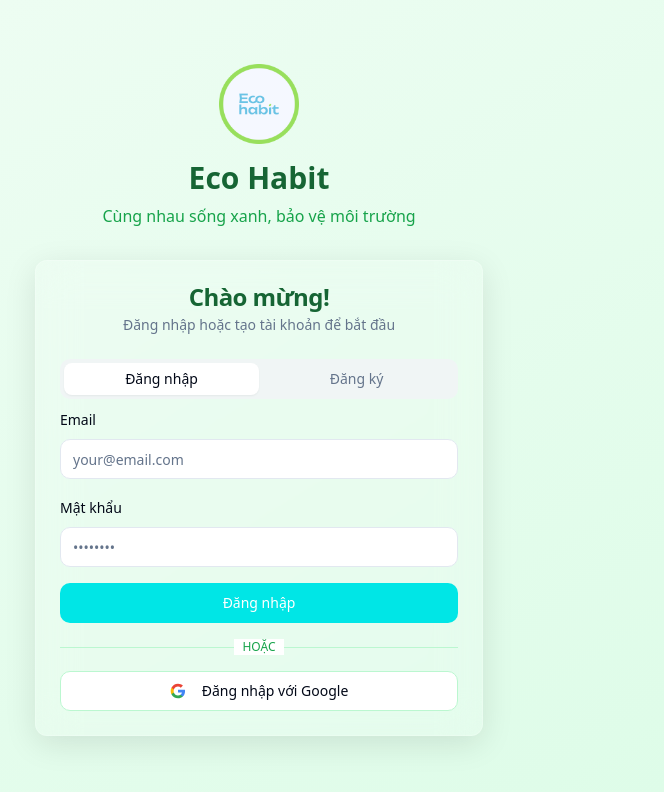
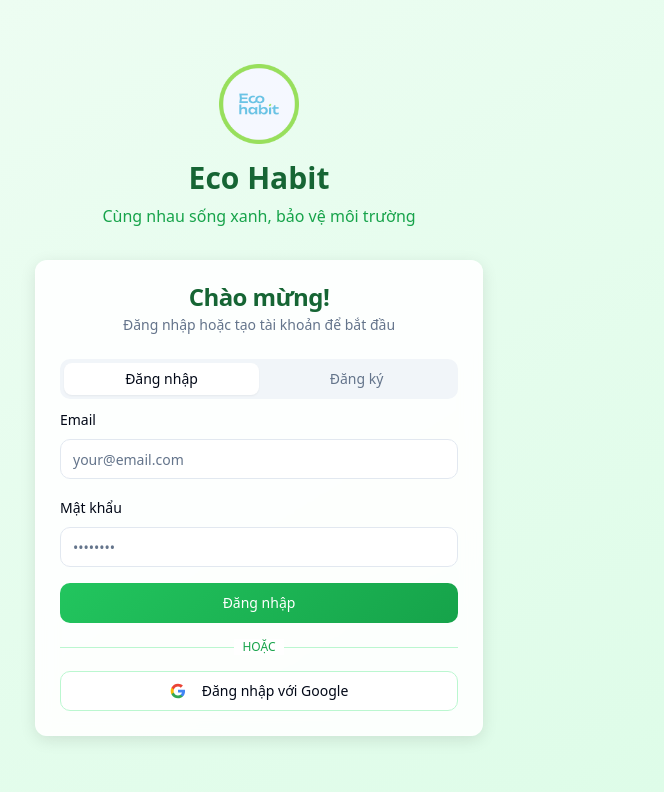
Before and after one commit to Chunhai437/eco-streak-grow, a React (Vite) app: page /auth in a window 1280 px wide. Shown: the top 792 px of the page, without its empty margins (381-1045 px from the left). Built offline with nearby package versions, Linux system fonts and the light colour scheme.

Commit message:
Revert color changes
Reverts all color changes to the original design.

```diff
--- a/src/components/Footer.tsx
+++ b/src/components/Footer.tsx
@@ -1,3 +1,4 @@
+
 import React from "react";
 import { Facebook, Instagram } from "lucide-react";
 import logo from "../assets/avt.png";
--- a/src/components/Header.tsx
+++ b/src/components/Header.tsx
@@ -1,3 +1,4 @@
+
 import React, { useState } from "react";
 import { Link, useLocation } from "react-router-dom";
 import { useAuth } from "@/contexts/AuthContext";
@@ -40,14 +41,11 @@ const Header = () => {
   ];
 
   return (
-    <header className="glass-effect border-b border-white/20 sticky top-0 z-50">
+    <header className="bg-white/90 backdrop-blur-md border-b border-gray-200 sticky top-0 z-50 shadow-sm">
       <div className="container mx-auto px-6">
         <div className="flex items-center justify-between h-20">
           {/* Logo */}
           <Link to="/" className="flex items-center space-x-2">
-            {/* <div className="w-8 h-8 gradient-green rounded-full flex items-center justify-center">
-              <span className="text-white font-bold text-sm">GL</span>
-            </div> */}
             <img
               src={logo}
               alt="logo"
@@ -92,7 +90,7 @@ const Header = () => {
                   </Button>
                 </DropdownMenuTrigger>
                 <DropdownMenuContent
-                  className="w-64 glass-card border-white/30"
+                  className="w-64"
                   align="end"
                   forceMount
                 >
@@ -129,7 +127,7 @@ const Header = () => {
             <Button
               variant="ghost"
               size="sm"
-              className="md:hidden text-white hover:bg-white/15 rounded-xl"
+              className="md:hidden"
               onClick={() => setIsMobileMenuOpen(!isMobileMenuOpen)}
             >
               {isMobileMenuOpen ? <X size={24} /> : <Menu size={24} />}
@@ -139,7 +137,7 @@ const Header = () => {
 
         {/* Mobile Navigation */}
         {isMobileMenuOpen && (
-          <div className="md:hidden py-6 border-t border-white/20">
+          <div className="md:hidden py-6 border-t border-gray-200">
             <nav className="flex flex-col space-y-2">
               {navItems.map((item) => (
                 <Link
--- a/src/index.css
+++ b/src/index.css
@@ -1,3 +1,4 @@
+
 
 @tailwind base;
 @tailwind components;
@@ -14,65 +15,65 @@
     --popover: 0 0% 100%;
     --popover-foreground: 222.2 84% 4.9%;
 
-    --primary: 180 100% 45%;
-    --primary-foreground: 0 0% 100%;
+    --primary: 142.1 76.2% 36.3%;
+    --primary-foreground: 355.7 100% 97.3%;
 
-    --secondary: 180 20% 90%;
-    --secondary-foreground: 180 100% 15%;
+    --secondary: 210 40% 96%;
+    --secondary-foreground: 222.2 84% 4.9%;
 
-    --muted: 180 20% 95%;
+    --muted: 210 40% 96%;
     --muted-foreground: 215.4 16.3% 46.9%;
 
-    --accent: 180 30% 85%;
-    --accent-foreground: 180 100% 20%;
+    --accent: 210 40% 96%;
+    --accent-foreground: 222.2 84% 4.9%;
 
     --destructive: 0 84.2% 60.2%;
     --destructive-foreground: 210 40% 98%;
 
     --border: 214.3 31.8% 91.4%;
     --input: 214.3 31.8% 91.4%;
-    --ring: 180 100% 45%;
+    --ring: 142.1 76.2% 36.3%;
 
     --radius: 0.75rem;
 
-    --sidebar-background: 180 30% 98%;
-    --sidebar-foreground: 180 100% 20%;
-    --sidebar-primary: 180 100% 45%;
-    --sidebar-primary-foreground: 0 0% 100%;
-    --sidebar-accent: 180 20% 90%;
-    --sidebar-accent-foreground: 180 100% 20%;
-    --sidebar-border: 180 20% 85%;
-    --sidebar-ring: 180 100% 45%;
+    --sidebar-background: 0 0% 98%;
+    --sidebar-foreground: 240 5.3% 26.1%;
+    --sidebar-primary: 142.1 76.2% 36.3%;
+    --sidebar-primary-foreground: 355.7 100% 97.3%;
+    --sidebar-accent: 220 14.3% 95.9%;
+    --sidebar-accent-foreground: 220 8.9% 46.1%;
+    --sidebar-border: 220 13% 91%;
+    --sidebar-ring: 142.1 76.2% 36.3%;
   }
 
   .dark {
-    --background: 180 84% 4.9%;
-    --foreground: 210 40% 98%;
-    --card: 180 84% 4.9%;
-    --card-foreground: 210 40% 98%;
-    --popover: 180 84% 4.9%;
-    --popover-foreground: 210 40% 98%;
-    --primary: 180 100% 55%;
-    --primary-foreground: 180 100% 4.1%;
-    --secondary: 180 32.6% 17.5%;
-    --secondary-foreground: 210 40% 98%;
-    --muted: 180 32.6% 17.5%;
-    --muted-foreground: 215 20.2% 65.1%;
-    --accent: 180 32.6% 17.5%;
-    --accent-foreground: 210 40% 98%;
+    --background: 20 14.3% 4.1%;
+    --foreground: 0 0% 95%;
+    --card: 24 9.8% 10%;
+    --card-foreground: 0 0% 95%;
+    --popover: 0 0% 9%;
+    --popover-foreground: 0 0% 95%;
+    --primary: 142.1 70.6% 45.3%;
+    --primary-foreground: 144.9 80.4% 10%;
+    --secondary: 240 3.7% 15.9%;
+    --secondary-foreground: 0 0% 98%;
+    --muted: 0 0% 15%;
+    --muted-foreground: 240 5% 64.9%;
+    --accent: 12 6.5% 15.1%;
+    --accent-foreground: 0 0% 98%;
     --destructive: 0 62.8% 30.6%;
-    --destructive-foreground: 210 40% 98%;
-    --border: 180 32.6% 17.5%;
-    --input: 180 32.6% 17.5%;
-    --ring: 180 100% 55%;
-    --sidebar-background: 180 5.9% 10%;
-    --sidebar-foreground: 180 4.8% 95.9%;
-    --sidebar-primary: 180 100% 68%;
+    --destructive-foreground: 0 85.7% 97.3%;
+    --border: 240 3.7% 15.9%;
+    --input: 240 3.7% 15.9%;
+    --ring: 142.4 71.8% 29.2%;
+    --sidebar-background: 240 5.9% 10%;
+    --sidebar-foreground: 240 4.8% 95.9%;
+    --sidebar-primary: 224.3 76.3% 48%;
     --sidebar-primary-foreground: 0 0% 100%;
-    --sidebar-accent: 180 3.7% 15.9%;
-    --sidebar-accent-foreground: 180 4.8% 95.9%;
-    --sidebar-border: 180 3.7% 15.9%;
-    --sidebar-ring: 180 91.2% 59.8%;
+    --sidebar-accent: 240 3.7% 15.9%;
+    --sidebar-accent-foreground: 240 4.8% 95.9%;
+    --sidebar-border: 240 3.7% 15.9%;
+    --sidebar-ring: 217.2 91.2% 59.8%;
   }
 }
 
@@ -82,42 +83,39 @@
   }
 
   body {
-    @apply text-foreground;
-    background: linear-gradient(135deg, #0ea5e9 0%, #06b6d4 25%, #0891b2 50%, #0e7490 75%, #155e75 100%);
-    min-height: 100vh;
-    background-attachment: fixed;
+    @apply bg-background text-foreground;
   }
 }
 
 @layer utilities {
-  .gradient-primary {
-    background: linear-gradient(135deg, #0ea5e9 0%, #06b6d4 50%, #0891b2 100%);
+  .gradient-green {
+    background: linear-gradient(135deg, #22c55e 0%, #16a34a 100%);
   }
 
   .gradient-secondary {
-    background: linear-gradient(135deg, #67e8f9 0%, #a7f3d0 100%);
+    background: linear-gradient(135deg, #dcfce7 0%, #bbf7d0 100%);
   }
 
   .gradient-accent {
-    background: linear-gradient(135deg, #0891b2 0%, #0e7490 100%);
+    background: linear-gradient(135deg, #15803d 0%, #166534 100%);
   }
 
   .glass-effect {
-    background: rgba(255, 255, 255, 0.15);
-    backdrop-filter: blur(20px);
+    background: rgba(255, 255, 255, 0.9);
+    backdrop-filter: blur(10px);
     border: 1px solid rgba(255, 255, 255, 0.2);
-    box-shadow: 0 8px 32px rgba(0, 0, 0, 0.1);
+    box-shadow: 0 4px 16px rgba(0, 0, 0, 0.1);
   }
 
   .glass-card {
     background: rgba(255, 255, 255, 0.95);
-    backdrop-filter: blur(20px);
+    backdrop-filter: blur(10px);
     border: 1px solid rgba(255, 255, 255, 0.3);
-    box-shadow: 0 8px 32px rgba(14, 116, 144, 0.1);
+    box-shadow: 0 4px 16px rgba(0, 0, 0, 0.05);
   }
 
   .modern-shadow {
-    box-shadow: 0 20px 25px -5px rgba(0, 0, 0, 0.1), 0 10px 10px -5px rgba(0, 0, 0, 0.04);
+    box-shadow: 0 10px 25px -5px rgba(0, 0, 0, 0.1), 0 8px 10px -6px rgba(0, 0, 0, 0.1);
   }
 
   .hover-lift {
@@ -125,7 +123,7 @@
   }
 
   .hover-lift:hover {
-    transform: translateY(-8px);
-    box-shadow: 0 25px 50px -12px rgba(0, 0, 0, 0.25);
+    transform: translateY(-4px);
+    box-shadow: 0 20px 40px -12px rgba(0, 0, 0, 0.15);
   }
 }
--- a/src/pages/Community.tsx
+++ b/src/pages/Community.tsx
@@ -1,3 +1,4 @@
+
 import React, { useEffect, useState } from "react";
 import { useAuth } from "@/contexts/AuthContext";
 import Header from "@/components/Header";
--- a/src/pages/Habits.tsx
+++ b/src/pages/Habits.tsx
@@ -1,3 +1,4 @@
+
 import React, { useState } from "react";
 import { useAuth } from "@/contexts/AuthContext";
 import Header from "@/components/Header";
--- a/src/pages/Index.tsx
+++ b/src/pages/Index.tsx
@@ -1,3 +1,4 @@
+
 import React, { useEffect, useState } from "react";
 import { Link } from "react-router-dom";
 import { useAuth } from "@/contexts/AuthContext";
@@ -66,16 +67,16 @@ const Index = () => {
 
   if (!user) {
     return (
-      <div className="min-h-screen flex flex-col">
+      <div className="min-h-screen flex flex-col bg-gradient-to-br from-green-50 to-blue-50">
         <Header />
 
         {/* Hero Section */}
         <div className="container mx-auto px-6 py-20 flex-grow">
           <div className="text-center max-w-5xl mx-auto">
-            <h1 className="text-6xl md:text-7xl font-bold text-white mb-8 leading-tight">
-              Cùng nhau <span className="text-cyan-200">sống xanh</span>
+            <h1 className="text-6xl md:text-7xl font-bold text-gray-800 mb-8 leading-tight">
+              Cùng nhau <span className="text-green-600">sống xanh</span>
               <br />
-              <span className="text-emerald-200">bảo vệ hành tinh</span>
+              <span className="text-emerald-600">bảo vệ hành tinh</span>
             </h1>
             <p className="text-xl text-gray-600 mb-12 max-w-2xl mx-auto">
               Tham gia cộng đồng Green Living để theo dõi thói quen sống xanh,
@@ -103,9 +104,9 @@ const Index = () => {
 
           {/* Features */}
           <div className="grid md:grid-cols-3 gap-8 mt-32">
-            <Card className="glass-card hover-lift border-white/30">
+            <Card className="glass-card hover-lift">
               <CardHeader className="text-center pb-4">
-                <div className="w-16 h-16 gradient-primary rounded-2xl flex items-center justify-center mx-auto mb-6 shadow-lg">
+                <div className="w-16 h-16 gradient-green rounded-2xl flex items-center justify-center mx-auto mb-6 shadow-lg">
                   <span className="text-white text-3xl">🌱</span>
                 </div>
                 <CardTitle className="text-green-800">
@@ -117,12 +118,12 @@ const Index = () => {
               </CardHeader>
             </Card>
 
-            <Card className="glass-card hover-lift border-white/30">
+            <Card className="glass-card hover-lift">
               <CardHeader className="text-center pb-4">
-                <div className="w-16 h-16 gradient-primary rounded-2xl flex items-center justify-center mx-auto mb-6 shadow-lg">
+                <div className="w-16 h-16 gradient-green rounded-2xl flex items-center justify-center mx-auto mb-6 shadow-lg">
                   <span className="text-white text-3xl">🏆</span>
                 </div>
-                <CardTitle className="text-sky-700 text-xl">
+                <CardTitle className="text-green-800 text-xl">
                   Thử thách xanh
                 </CardTitle>
                 <CardDescription className="text-gray-600">
@@ -132,12 +133,12 @@ const Index = () => {
               </CardHeader>
             </Card>
 
-            <Card className="glass-card hover-lift border-white/30">
+            <Card className="glass-card hover-lift">
               <CardHeader className="text-center pb-4">
-                <div className="w-16 h-16 gradient-primary rounded-2xl flex items-center justify-center mx-auto mb-6 shadow-lg">
+                <div className="w-16 h-16 gradient-green rounded-2xl flex items-center justify-center mx-auto mb-6 shadow-lg">
                   <span className="text-white text-3xl">🤝</span>
                 </div>
-                <CardTitle className="text-sky-700 text-xl">
+                <CardTitle className="text-green-800 text-xl">
                   Cộng đồng
                 </CardTitle>
                 <CardDescription className="text-gray-600">
@@ -152,7 +153,7 @@ const Index = () => {
   }
 
   return (
-    <div className="min-h-screen flex flex-col">
+    <div className="min-h-screen flex flex-col bg-gradient-to-br from-green-50 to-blue-50">
       <Header />
 
       <div className="container mx-auto px-4 py-8">
@@ -179,7 +180,7 @@ const Index = () => {
           {stats.map((stat) => (
             <Card
               key={stat.label}
-              className="glass-card hover-lift border-white/30"
+              className="glass-card hover-lift"
             >
               <CardContent className="p-8 text-center">
                 <div className={`text-4xl font-bold ${stat.color} mb-3`}>
--- a/src/pages/Places.tsx
+++ b/src/pages/Places.tsx
@@ -1,3 +1,4 @@
+
 import React, { useState } from "react";
 import { useAuth } from "@/contexts/AuthContext";
 import Header from "@/components/Header";
```
